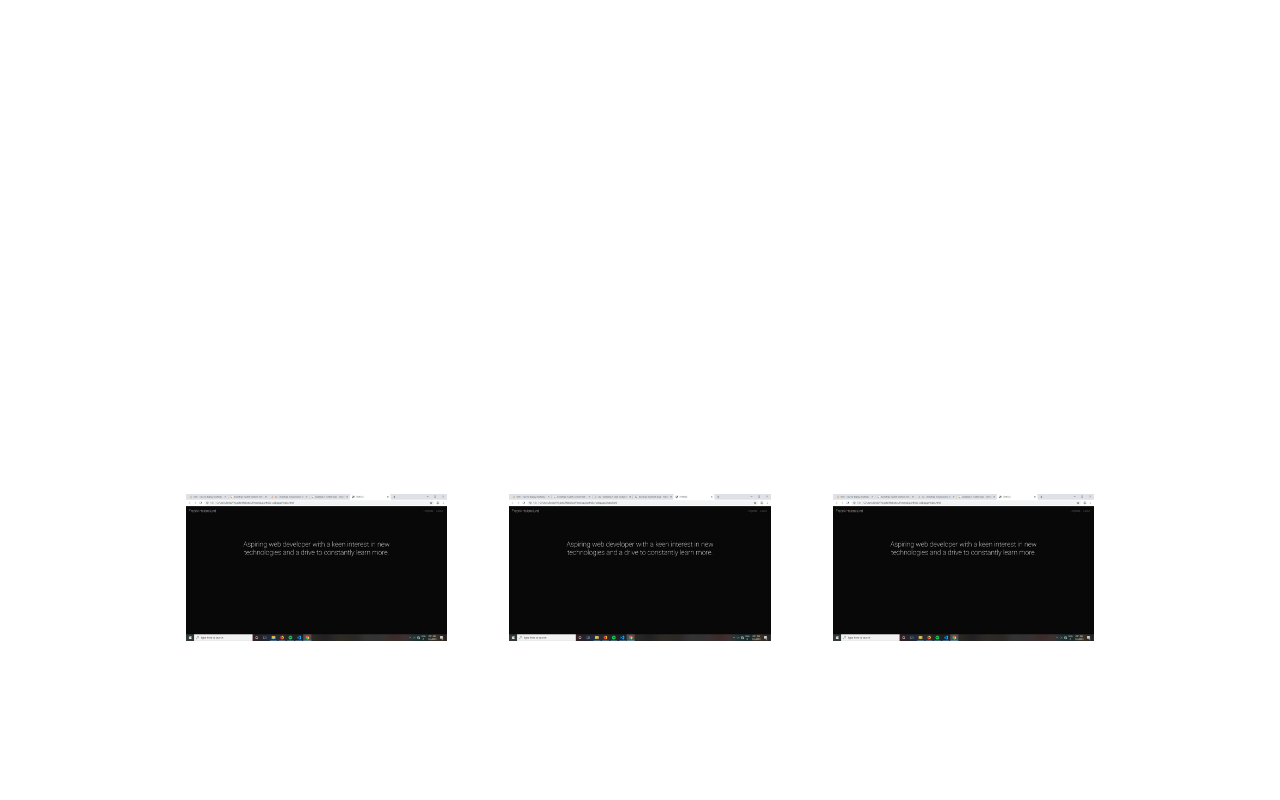
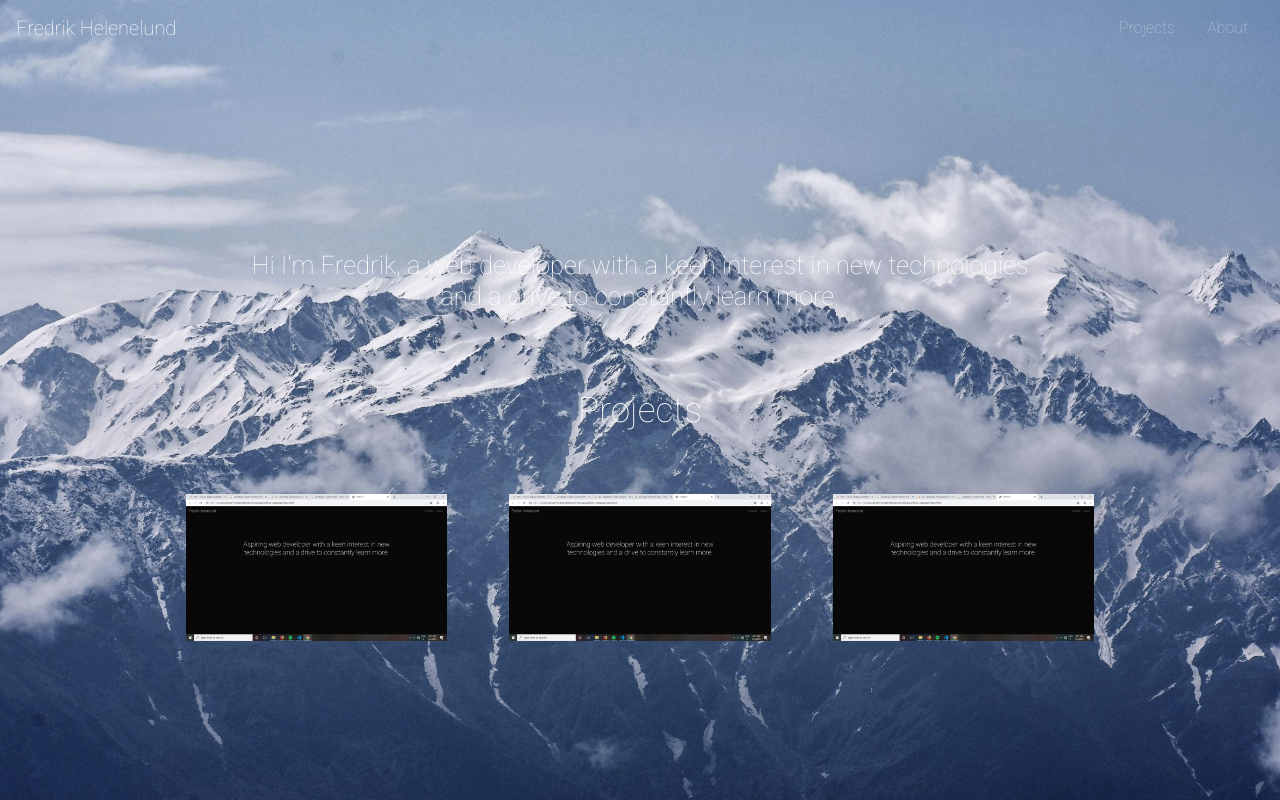
Before and after one commit to fredrikhelenelund/portfolio-webpage, a plain HTML site: page index.html in a window 1280 px wide. Drawn offline with nearby package versions, Linux system fonts and the light colour scheme.

Commit message:
Updating my portfolio webpage.

```diff
--- a/css/style.css
+++ b/css/style.css
@@ -1,7 +1,7 @@
 * { font-family: 'Roboto', sans-serif; }
 
 body {
-    background-image: url("imgs/Background.jpg");
+    background-image: url("../imgs/Background.jpg");
     height: 100vh;
     background-size: cover;
     background-position: center;
```
